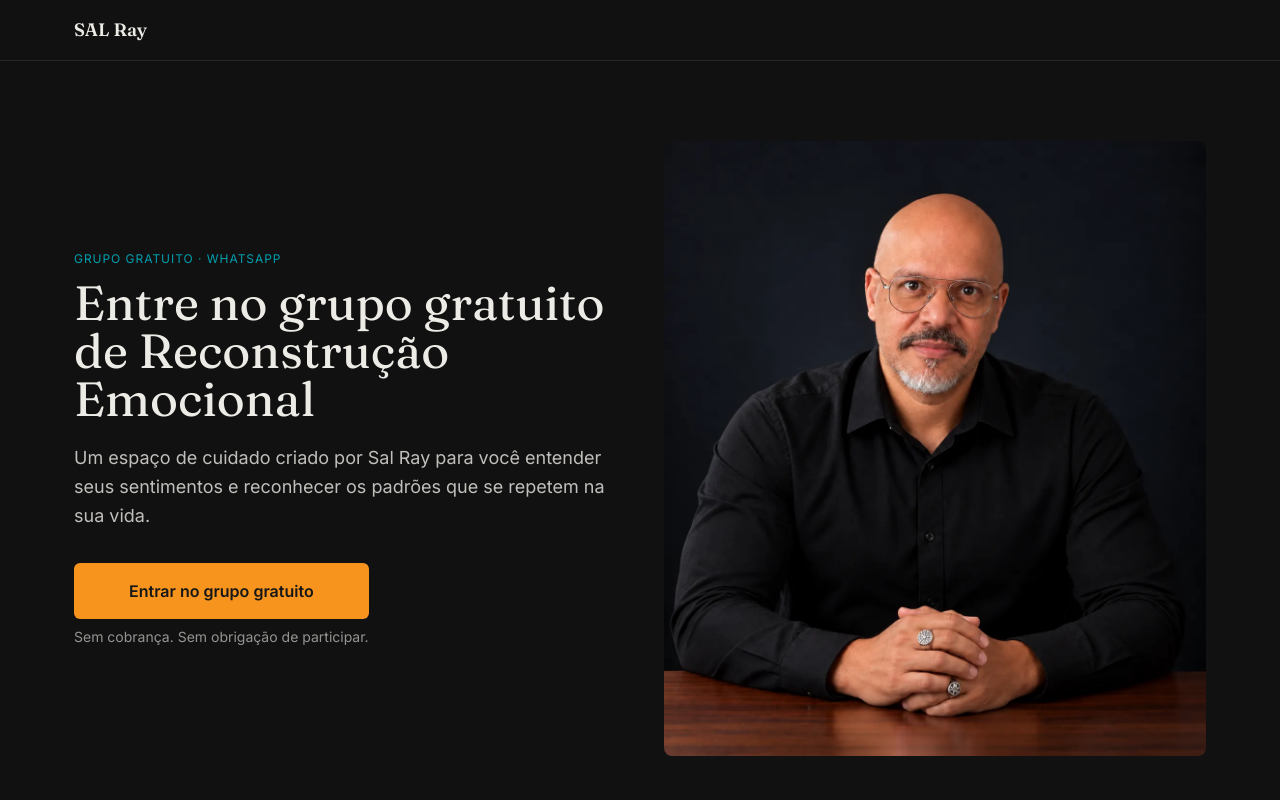
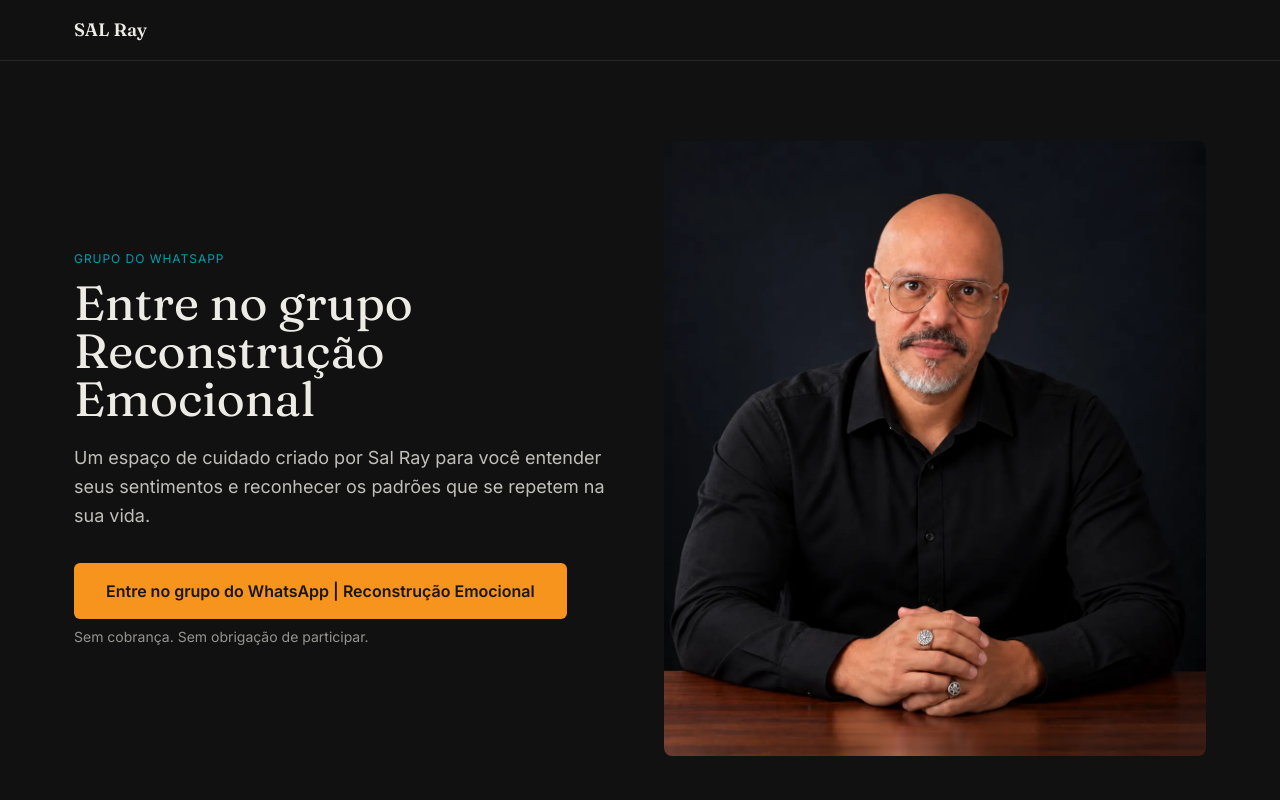
Before and after one commit to SalRaycoach/salray, a Next.js app: page /pt/mentoria-reconstrucao-emocional in a window 1280 px wide. Shown: the top 800 px of the page. Built offline with nearby package versions, Linux system fonts and the light colour scheme.

Commit message:
Pagina do grupo: etiqueta, titulo, botoes e meta sem a palavra gratuito nas chamadas
Co-Authored-By: Claude Sonnet 5.5 <noreply@anthropic.com>

```diff
--- a/app/pt/mentoria-reconstrucao-emocional/GroupButton.tsx
+++ b/app/pt/mentoria-reconstrucao-emocional/GroupButton.tsx
@@ -5,7 +5,7 @@ import { trackEvent } from '@/lib/analytics'
 export const GROUP_URL = 'https://chat.whatsapp.com/C2uKMyZbupXBO8ACZdHsxk?mode=gi_t'
 
 /**
- * Botão "Entrar no grupo gratuito" (página de anúncios). Registra o clique com o evento que o
+ * Botão "Entre no grupo do WhatsApp | Reconstrução Emocional" (página de anúncios). Registra o clique com o evento que o
  * site já usa para WhatsApp (whatsapp_click), que o trackEvent envia ao Meta Pixel como evento
  * personalizado e ao dataLayer/GA4. `location` diz qual dos três botões da página foi clicado.
  */
@@ -19,9 +19,9 @@ export default function GroupButton({ location }: { location: 'topo' | 'meio' |
         onClick={() =>
           trackEvent('whatsapp_click', { cta_location: `grupo_gratuito_${location}`, offer_name: 'grupo_gratuito' })
         }
-        className="flex w-full min-h-[56px] items-center justify-center text-center font-body text-base font-semibold bg-[#F7941D] text-[#171717] px-8 py-4 rounded-md hover:bg-charcoal transition-colors"
+        className="flex w-full min-h-[56px] items-center justify-center text-center lg:whitespace-nowrap font-body text-base font-semibold bg-[#F7941D] text-[#171717] px-8 py-4 rounded-md hover:bg-charcoal transition-colors"
       >
-        Entrar no grupo gratuito
+        Entre no grupo do WhatsApp | Reconstrução Emocional
       </a>
       <p className="font-body text-sm text-charcoal/60 mt-2 text-center md:text-left">
         Sem cobrança. Sem obrigação de participar.
--- a/app/pt/mentoria-reconstrucao-emocional/page.tsx
+++ b/app/pt/mentoria-reconstrucao-emocional/page.tsx
@@ -8,8 +8,8 @@ import GroupButton from './GroupButton'
 export const dynamic = 'force-dynamic'
 
 export const metadata: Metadata = {
-  title: 'Grupo gratuito de Reconstrução Emocional | SAL Ray',
-  description: 'Entre no grupo gratuito de Reconstrução Emocional de Sal Ray no WhatsApp.',
+  title: 'Grupo do WhatsApp Reconstrução Emocional | SAL Ray',
+  description: 'Entre no grupo Reconstrução Emocional de Sal Ray no WhatsApp.',
   robots: { index: false, follow: false },
 }
 
@@ -46,9 +46,9 @@ export default function GrupoGratuitoPage() {
       <section className="border-b border-charcoal/10">
         <div className="max-w-content mx-auto px-6 py-12 md:py-20 grid md:grid-cols-2 gap-10 md:gap-12 items-center">
           <div>
-            <p className="font-body text-xs uppercase tracking-[0.08em] text-aqua mb-3">GRUPO GRATUITO · WHATSAPP</p>
+            <p className="font-body text-xs uppercase tracking-[0.08em] text-aqua mb-3">GRUPO DO WHATSAPP</p>
             <h1 className="font-display text-4xl md:text-5xl leading-tight text-charcoal mb-5">
-              Entre no grupo gratuito de Reconstrução Emocional
+              Entre no grupo Reconstrução Emocional
             </h1>
             <p className="font-body text-lg text-charcoal/80 leading-relaxed mb-8">
               Um espaço de cuidado criado por Sal Ray para você entender seus sentimentos e reconhecer os padrões que se
```
